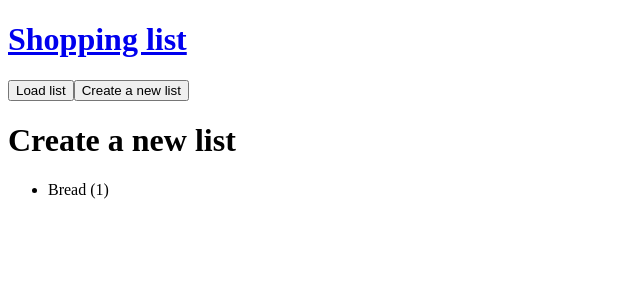
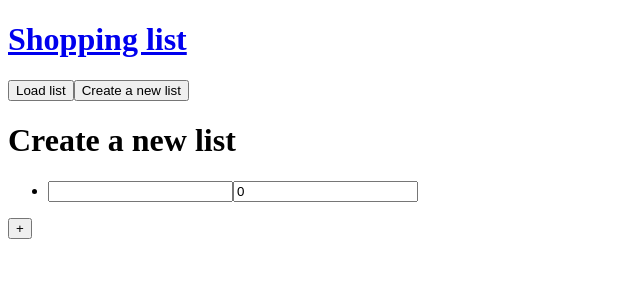
Before and after one commit to DavidBarringer/vueTalkDemoCode, a Vue app: page /create in a window 1280 px wide. Shown: the top 300 px of the page, without its empty margins (0-640 px from the left). Built offline with nearby package versions, Linux system fonts and the light colour scheme.

Commit message:
Stage 3, adding and updating items

```diff
--- a/src/views/Create.vue
+++ b/src/views/Create.vue
@@ -3,21 +3,26 @@
     <h1>Create a new list</h1>
     <ul>
       <li v-for="(item,index) in list" :key="index">
-        {{item.itemName}}
-        ({{item.quantity}})
+        <input type="text" v-model="list[index].itemName">
+        <input type="number" v-model="list[index].quantity">
       </li>
     </ul>
+    <button @click="newItem()">+</button>
   </div>
 </template>
-
 <script>
   export default{
     data(){
       return{
         list: [
-          {itemName:"Bread", quantity: 1, acquired: false}
+          {itemName:"", quantity: 0, acquired: false}
         ]
       }
+    },
+    methods:{
+      newItem(){
+        this.list.push({itemName:"", quantity:0, acquired:false});
+      },
     }
   }
 </script>
```
